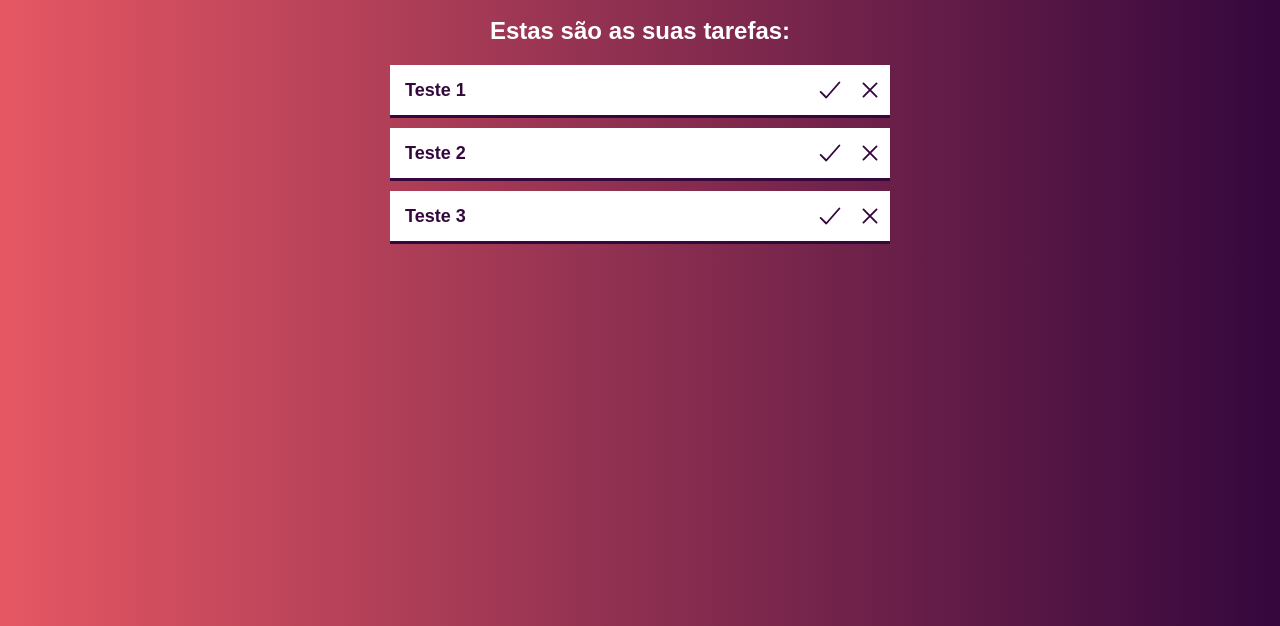
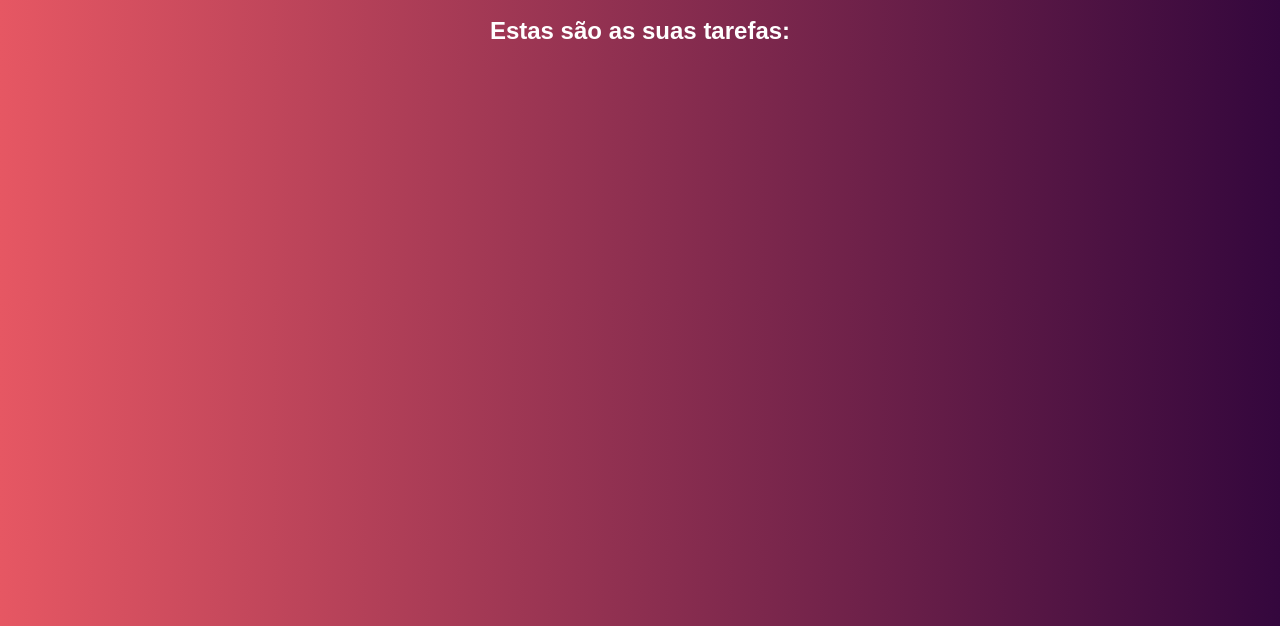
Before and after one commit to maiconcardoso/todo-javascript, a plain HTML site: page index.html in a window 1280 px wide. Shown: the part 174-800 px from the top of the page. Drawn offline with nearby package versions, Linux system fonts and the light colour scheme.

Commit message:
Inserção de classe template e hide

```diff
--- a/index.html
+++ b/index.html
@@ -20,18 +20,8 @@
         <div id="task-list-container">
             <h2>Estas são as suas tarefas:</h2>
             <ul id="task-list">
-                <li class="task-box">
-                    <span class="task-title">Teste 1</span>
-                    <ion-icon class="done-btn" name="checkmark-outline"></ion-icon>
-                    <ion-icon class="remove-btn" name="close-outline"></ion-icon>
-                </li>
-                <li class="task-box">
-                    <span class="task-title">Teste 2</span>
-                    <ion-icon class="done-btn" name="checkmark-outline"></ion-icon>
-                    <ion-icon class="remove-btn" name="close-outline"></ion-icon>
-                </li>
-                <li class="task-box">
-                    <span class="task-title">Teste 3</span>
+                <li class="task-box template hide">
+                    <span class="task-title"></span>
                     <ion-icon class="done-btn" name="checkmark-outline"></ion-icon>
                     <ion-icon class="remove-btn" name="close-outline"></ion-icon>
                 </li>
```
